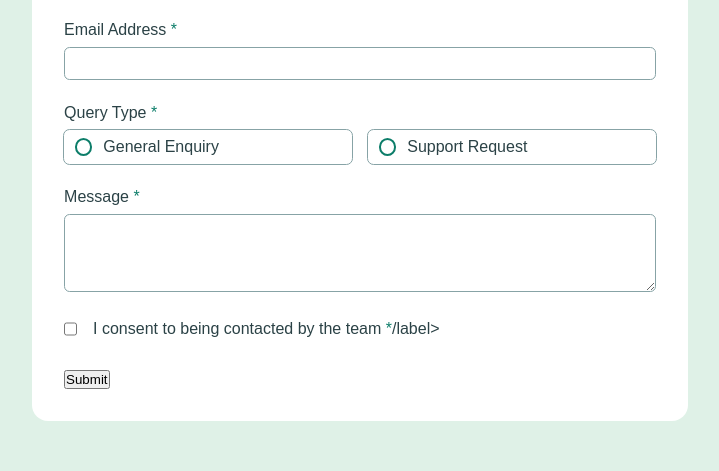
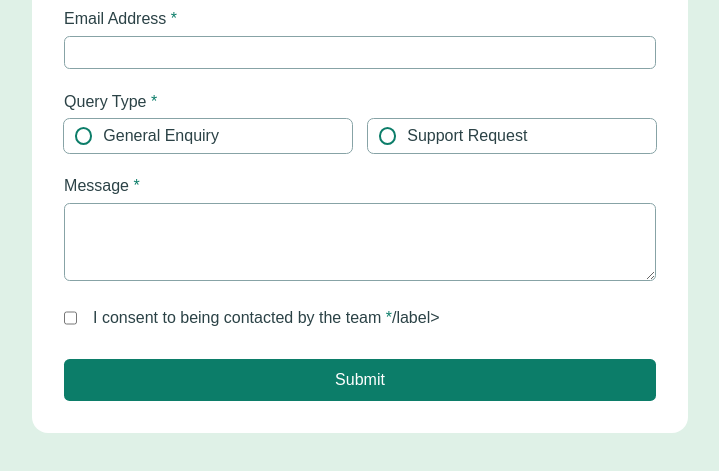
Before and after one commit to cristianbarreiro/contact-form-main, a plain HTML site: page index.html in a window 1280 px wide. Shown: the part 265-736 px from the top of the page, without its empty margins (280-999 px from the left). Drawn offline with Linux system fonts and the light colour scheme.

Commit message:
fix: css

```diff
--- a/index.html
+++ b/index.html
@@ -62,7 +62,7 @@
         </div>
         <p class="form-alert">To submit this form, please consent to being contacted</p>
       </div>
-      <button type="submit" class="submit-button" id="submit-button">Submit</button>
+      <button type="submit" class="submit-btn" id="submit-button">Submit</button>
     </form>
   </div>
 
```
Also changed, not shown: 1 other file.
